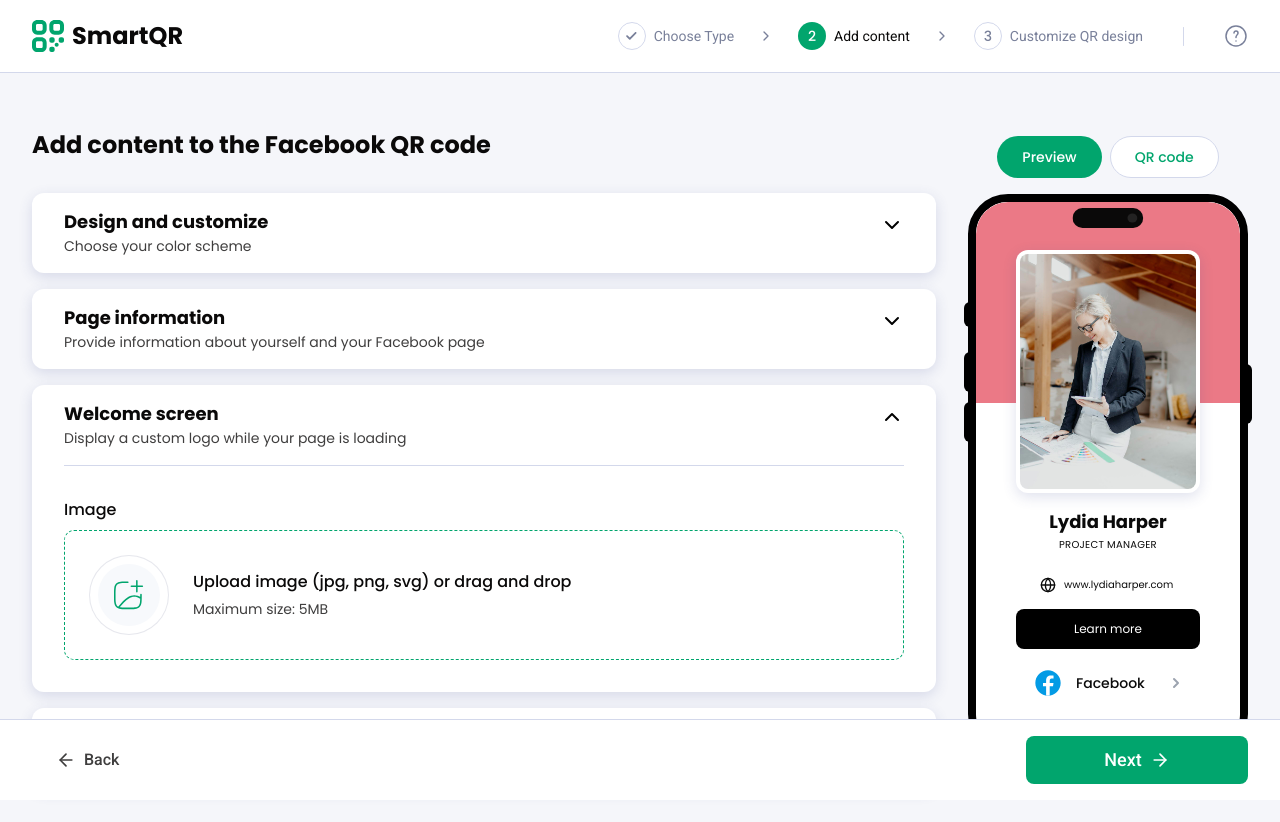
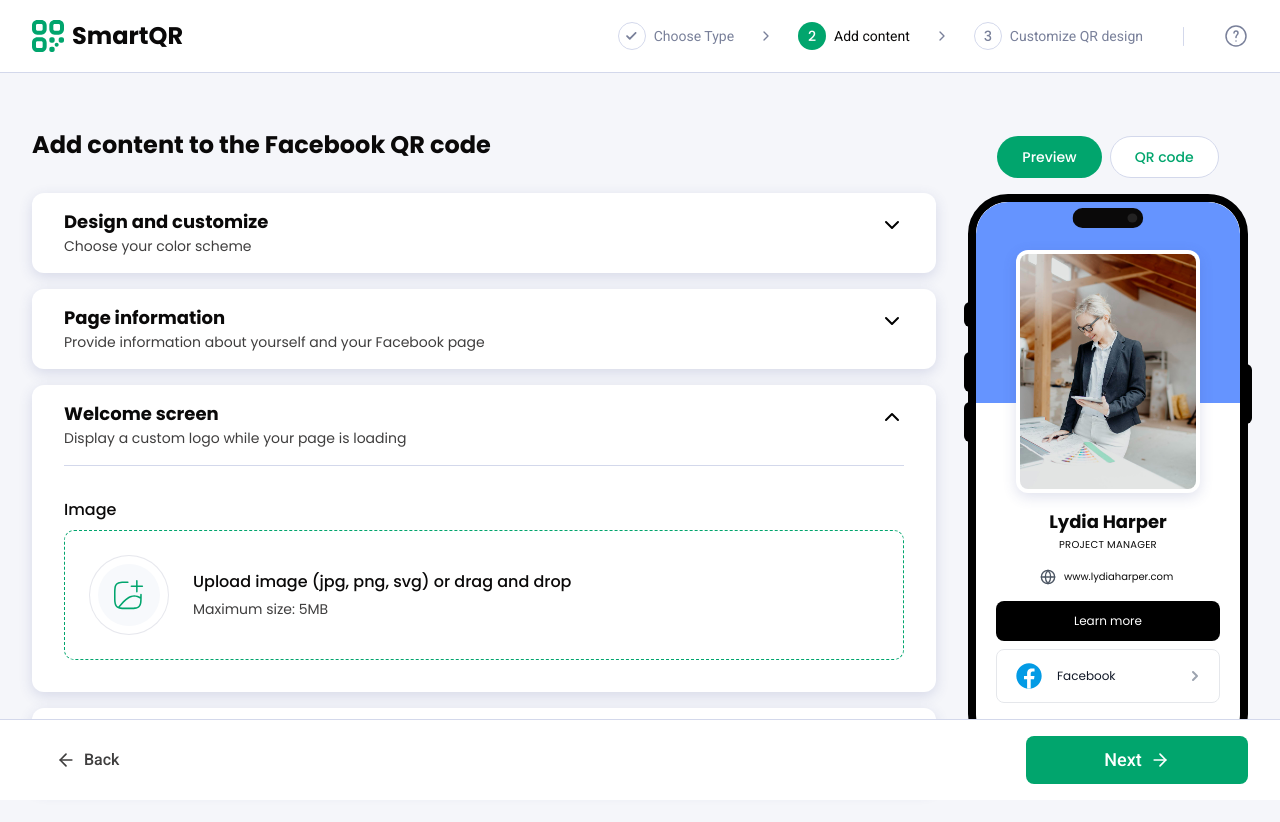
Before and after one commit to monaim3/QR-Code, a Next.js app: page /generator/facebook in a window 1280 px wide. Shown: the top 822 px of the page. Built offline with nearby package versions, Linux system fonts and the light colour scheme.

Commit message:
facebook update

```diff
--- a/app/generator/facebook/page.tsx
+++ b/app/generator/facebook/page.tsx
@@ -355,7 +355,7 @@ export default function Facebook() {
             <div className="hidden desktop:flex desktop:flex-col desktop:gap-4">
               <MobileFrame>
                 {view === "preview" ? (
-                  <div className="w-full h-full flex items-center justify-center rounded-[32px] overflow-hidden">
+                  <div className="w-full h-full flex items-center justify-center rounded-[32px] overflow-y-auto">
                     <FacebookPreview />
                   </div>
                 ) : (
--- a/components/generator/Facebook/FacebookPreview.tsx
+++ b/components/generator/Facebook/FacebookPreview.tsx
@@ -1,95 +1,292 @@
+// import { useAppSelector } from "@/store/hooks";
+// import Women from "../../../public/images/generator_img/women.jpg";
+// import FacebookIcon from "@/components/icons/facebook-icon";
+// import { Globe } from "lucide-react";
+
+// const FacebookPreview: React.FC = () => {
+//   const name = useAppSelector((state) => state.facebook.Name);
+//   const title = useAppSelector((state) => state.facebook.Title);
+//   const buttons = useAppSelector((state) => state.facebook.buttons);
+//   const images = useAppSelector((state) => state.facebook.images);
+
+//   // First image or fallback
+//   const displayImage = images.length > 0 ? images[0].url : Women.src;
+
+//   return (
+//     <div className="w-full h-full relative rounded-[32px] overflow-hidden bg-white">
+//       {/* Top Color Section */}
+//       <div className="absolute top-0 left-0 w-full h-[37%] bg-[#EB7986]" />
+
+//       {/* Profile Card */}
+//       <div className="relative z-10 mx-10 mt-12">
+//         <div className="bg-white rounded-xl shadow-[0_4px_14px_0_rgba(54,66,140,0.16)] overflow-hidden">
+//           <div className="w-full px-1 pt-1 pb-1">
+//             <div className="w-full aspect-[3/4] bg-gray-100 flex items-center justify-center overflow-hidden rounded-lg">
+//               <img
+//                 src={displayImage}
+//                 alt={name || "Profile"}
+//                 className="w-full h-full object-cover"
+//               />
+//             </div>
+//           </div>
+//         </div>
+
+//         <div className="px-6 pb-6 text-center mt-4">
+//           <h2 className="text-lg font-bold leading-[26px]">
+//             {name || "Lydia Harper"}
+//           </h2>
+//           <p className="text-[10px] font-normal leading-[16px] mt-0.5 uppercase tracking-wide">
+//             {title || "PROJECT MANAGER"}
+//           </p>
+//         </div>
+//         <div className="flex gap-2 px-6 mb-4">
+//           <Globe size={16} />
+//           <p className="text-[10px] font-normal leading-[16px]">
+//             www.lydiaharper.com
+//           </p>
+//         </div>
+//       </div>
+//       <div className="px-5 mt-3 space-y-2">
+//         {/* Primary Button */}
+//         <button className="w-full py-2.5 rounded-lg  text-white text-xs font-normal leading-[20px] bg-black">
+//           Learn more
+//         </button>
+
+//         {/* Dynamic Buttons */}
+//         {buttons.map((button) => (
+//           <button
+//             key={button.id}
+//             className="w-full py-2.5 rounded-lg bg-white text-gray-900 text-sm font-medium  transition-all duration-150 flex items-center justify-between px-4"
+//           >
+//             <div className="flex items-center gap-3">
+//               <div className="w-6 h-6 rounded-full bg-[#1877F2] flex items-center justify-center flex-shrink-0">
+//                 <svg width="12" height="12" viewBox="0 0 24 24" fill="white">
+//                   <path d="M24 12.073c0-6.627-5.373-12-12-12s-12 5.373-12 12c0 5.99 4.388 10.954 10.125 11.854v-8.385H7.078v-3.47h3.047V9.43c0-3.007 1.792-4.669 4.533-4.669 1.312 0 2.686.235 2.686.235v2.953H15.83c-1.491 0-1.956.925-1.956 1.874v2.25h3.328l-.532 3.47h-2.796v8.385C19.612 23.027 24 18.062 24 12.073z" />
+//                 </svg>
+//               </div>
+//               <span>{button.buttonText || "Facebook"}</span>
+//             </div>
+//             <svg
+//               width="16"
+//               height="16"
+//               viewBox="0 0 16 16"
+//               fill="none"
+//               className="text-gray-400 flex-shrink-0"
+//             >
+//               <path
+//                 d="M6 12L10 8L6 4"
+//                 stroke="currentColor"
+//                 strokeWidth="2"
+//                 strokeLinecap="round"
+//                 strokeLinejoin="round"
+//               />
+//             </svg>
+//           </button>
+//         ))}
+
+//         {buttons.length === 0 && (
+//           <button className="w-full py-2.5 rounded-lg bg-white  text-sm font-medium leading-[22px] hover:bg-gray-50 active:scale-[0.98] transition-all duration-150 flex items-center justify-between px-4">
+//             <div className="flex items-center gap-3">
+//               <div className="w-8 h-8 flex items-center justify-center flex-shrink-0">
+//                 <FacebookIcon />
+//               </div>
+//               <span>Facebook</span>
+//             </div>
+//             <svg
+//               width="16"
+//               height="16"
+//               viewBox="0 0 16 16"
+//               fill="none"
+//               className="text-gray-400 flex-shrink-0"
+//             >
+//               <path
+//                 d="M6 12L10 8L6 4"
+//                 stroke="currentColor"
+//                 strokeWidth="2"
+//                 strokeLinecap="round"
+//                 strokeLinejoin="round"
+//               />
+//             </svg>
+//           </button>
+//         )}
+//       </div>
+//     </div>
+//   );
+// };
+
+// export default FacebookPreview;
+
 import { useAppSelector } from "@/store/hooks";
 import Women from "../../../public/images/generator_img/women.jpg";
 import FacebookIcon from "@/components/icons/facebook-icon";
 import { Globe } from "lucide-react";
+import { ScrollArea } from "@/components/ui/scroll-area";
 
 const FacebookPreview: React.FC = () => {
   const name = useAppSelector((state) => state.facebook.Name);
   const title = useAppSelector((state) => state.facebook.Title);
+  const website = useAppSelector((state) => state.facebook.Website);
+  const facebookUrl = useAppSelector((state) => state.facebook.FacebookUrl);
   const buttons = useAppSelector((state) => state.facebook.buttons);
   const images = useAppSelector((state) => state.facebook.images);
+  const primaryColor = useAppSelector((state) => state.vCard.primaryColor);
+  const secondaryColor = useAppSelector((state) => state.vCard.secondaryColor);
 
-  // First image or fallback
-  const displayImage = images.length > 0 ? images[0].url : Women.src;
+  // Check if user has taken any action
+  const hasUserAction =
+    name ||
+    title ||
+    website ||
+    facebookUrl ||
+    buttons.length > 0 ||
+    images.length > 0;
+
+  // Show default design or user content
+  const displayImage =
+    images.length > 0 ? images[0].url : hasUserAction ? null : Women.src;
+  const showName = hasUserAction ? name : "Lydia Harper";
+  const showTitle = hasUserAction ? title : "PROJECT MANAGER";
+  const showWebsite = hasUserAction ? website : "www.lydiaharper.com";
+
+  // Facebook button: Show if facebookUrl exists OR initial state (no user action)
+  const showFacebookButton = facebookUrl || !hasUserAction;
+
+  // Get first 3 images for stack effect
+  const stackImages = images.slice(0, 3);
 
   return (
+    <ScrollArea className="w-full h-full">
       <div className="w-full h-full relative rounded-[32px] overflow-hidden bg-white">
-      {/* Top Color Section */}
-      <div className="absolute top-0 left-0 w-full h-[37%] bg-[#EB7986]" />
+        {/* Top Color Section - Always show */}
+        <div
+          className="absolute top-0 left-0 w-full h-[37%]"
+          style={{ backgroundColor: primaryColor }}
+        />
 
-      {/* Profile Card */}
+        {/* Profile Card - Always show (Frame always visible) */}
         <div className="relative z-10 mx-10 mt-12">
           <div className="bg-white rounded-xl shadow-[0_4px_14px_0_rgba(54,66,140,0.16)] overflow-hidden">
-          <div className="w-full px-1 pt-1 pb-1">
+            {/* Image Frame with Stack Effect */}
+            <div className="w-full px-1 pt-1 pb-1 relative">
+              {stackImages.length > 0 ? (
+                <>
+                  {/* Main Image (First) - Highest z-index */}
+                  <div className="w-full aspect-[3/4] bg-gray-100 flex items-center justify-center overflow-hidden rounded-lg relative z-30">
+                    <img
+                      src={stackImages[0].url}
+                      alt={stackImages[0].name}
+                      className="w-full h-full object-cover"
+                    />
+                  </div>
+
+                  {/* Second Image - Left side, behind main */}
+                  {stackImages[1] && (
+                    <div
+                      className="absolute top-2 left-0 w-full aspect-[3/4] bg-gray-100 overflow-hidden rounded-lg z-20"
+                      style={{ transform: "translateY(8px)" }}
+                    >
+                      <img
+                        src={stackImages[1].url}
+                        alt={stackImages[1].name}
+                        className="w-full h-full object-cover"
+                      />
+                    </div>
+                  )}
+
+                  {/* Third Image - Right side, behind main */}
+                  {stackImages[2] && (
+                    <div
+                      className="absolute top-2 right-20 w-[50%] aspect-[3/4] bg-gray-100 overflow-hidden rounded-lg z-20"
+                      style={{ transform: "translateY(8px)" }}
+                    >
+                      <img
+                        src={stackImages[2].url}
+                        alt={stackImages[2].name}
+                        className="w-full h-full object-cover"
+                      />
+                    </div>
+                  )}
+                </>
+              ) : displayImage ? (
+                // Single default image
                 <div className="w-full aspect-[3/4] bg-gray-100 flex items-center justify-center overflow-hidden rounded-lg">
                   <img
                     src={displayImage}
-                alt={name || "Profile"}
+                    alt={showName || "Profile"}
                     className="w-full h-full object-cover"
                   />
                 </div>
+              ) : (
+                // Empty frame
+                <div className="w-full aspect-[3/4] bg-gray-100 rounded-lg" />
+              )}
             </div>
           </div>
 
-        <div className="px-6 pb-6 text-center mt-4">
-          <h2 className="text-lg font-bold leading-[26px]">
-            {name || "Lydia Harper"}
+          {/* Profile Info - Show if: no user action (default) OR user added name/title */}
+          {(showName || showTitle) && (
+            <div className="px-6 pb-4 text-center mt-4">
+              {showName && (
+                <h2 className="text-lg font-bold leading-[26px] break-words">
+                  {showName}
                 </h2>
-          <p className="text-[10px] font-normal leading-[16px] mt-0.5 uppercase tracking-wide">
-            {title || "PROJECT MANAGER"}
+              )}
+              {showTitle && (
+                <p className="text-[10px] font-normal leading-[16px] mt-0.5 uppercase tracking-wide break-words">
+                  {showTitle}
+                </p>
+              )}
+            </div>
+          )}
+
+          {/* Website - Show if: no user action (default) OR user added website */}
+          {showWebsite && (
+            <div className="flex gap-2 px-6 mb-4 items-center">
+              <Globe size={16} className="text-gray-600 flex-shrink-0" />
+              <p className="text-[10px] font-normal leading-[16px] truncate">
+                {showWebsite.replace(/^https?:\/\//, "")}
               </p>
             </div>
-        <div className="flex gap-2 px-6 mb-4">
-          <Globe size={16} />
-          <p className="text-[10px] font-normal leading-[16px]">
-            www.lydiaharper.com
-          </p>
+          )}
         </div>
-        <div className="mt-3 space-y-2">
-          {/* Primary Button */}
-          <button className="w-full py-2.5 rounded-lg  text-white text-xs font-normal leading-[20px] bg-black">
+
+        {/* Action Buttons */}
+        <div className="px-5 mt-3 space-y-2 mb-4">
+          {/* Learn More Button - Only show in initial state (no user action) */}
+          {!hasUserAction && (
+            <button className="w-full py-2.5 rounded-lg text-white text-xs font-normal leading-[20px] bg-black">
               Learn more
             </button>
+          )}
 
-          {/* Dynamic Buttons */}
+          {/* Custom Buttons - Plain border style, no icons */}
           {buttons.map((button) => (
             <button
               key={button.id}
-              className="w-full py-2.5 rounded-lg bg-white text-gray-900 text-sm font-medium  transition-all duration-150 flex items-center justify-between px-4"
+              className={`w-full py-2.5 min-h-10 rounded-lg  text-xs font-normal leading-[20px] border border-black hover:bg-gray-50 transition-all duration-150`}
+              style={{
+                backgroundColor: primaryColor,
+                color: secondaryColor,
+                borderColor:
+                  primaryColor === "#FFFFFF"
+                    ? "var(--Boarder-Grey)"
+                    : primaryColor,
+              }}
             >
-              <div className="flex items-center gap-3">
-                <div className="w-6 h-6 rounded-full bg-[#1877F2] flex items-center justify-center flex-shrink-0">
-                  <svg width="12" height="12" viewBox="0 0 24 24" fill="white">
-                    <path d="M24 12.073c0-6.627-5.373-12-12-12s-12 5.373-12 12c0 5.99 4.388 10.954 10.125 11.854v-8.385H7.078v-3.47h3.047V9.43c0-3.007 1.792-4.669 4.533-4.669 1.312 0 2.686.235 2.686.235v2.953H15.83c-1.491 0-1.956.925-1.956 1.874v2.25h3.328l-.532 3.47h-2.796v8.385C19.612 23.027 24 18.062 24 12.073z" />
-                  </svg>
-                </div>
-                <span>{button.buttonText || "Facebook"}</span>
-              </div>
-              <svg
-                width="16"
-                height="16"
-                viewBox="0 0 16 16"
-                fill="none"
-                className="text-gray-400 flex-shrink-0"
-              >
-                <path
-                  d="M6 12L10 8L6 4"
-                  stroke="currentColor"
-                  strokeWidth="2"
-                  strokeLinecap="round"
-                  strokeLinejoin="round"
-                />
-              </svg>
+              {button.buttonText || ""}
             </button>
           ))}
 
-          {buttons.length === 0 && (
-            <button className="w-full py-2.5 rounded-lg bg-white  text-sm font-medium leading-[22px] hover:bg-gray-50 active:scale-[0.98] transition-all duration-150 flex items-center justify-between px-4">
+          {/* Facebook Button - With Facebook icon (only for Facebook URL) */}
+          {showFacebookButton && (
+            <button className="w-full py-2.5 rounded-lg bg-white text-gray-900 text-sm font-medium transition-all duration-150 flex items-center justify-between px-4 border border-gray-200 ">
               <div className="flex items-center gap-3">
                 <div className="w-8 h-8 flex items-center justify-center flex-shrink-0">
                   <FacebookIcon />
                 </div>
-                <span>Facebook</span>
+                <span className="text-xs font-normal leading-[20px]">
+                  Facebook
+                </span>
               </div>
               <svg
                 width="16"
@@ -110,7 +307,7 @@ const FacebookPreview: React.FC = () => {
           )}
         </div>
       </div>
-    </div>
+    </ScrollArea>
   );
 };
 
```
Lines whose indentation alone changed are shown as unchanged.
